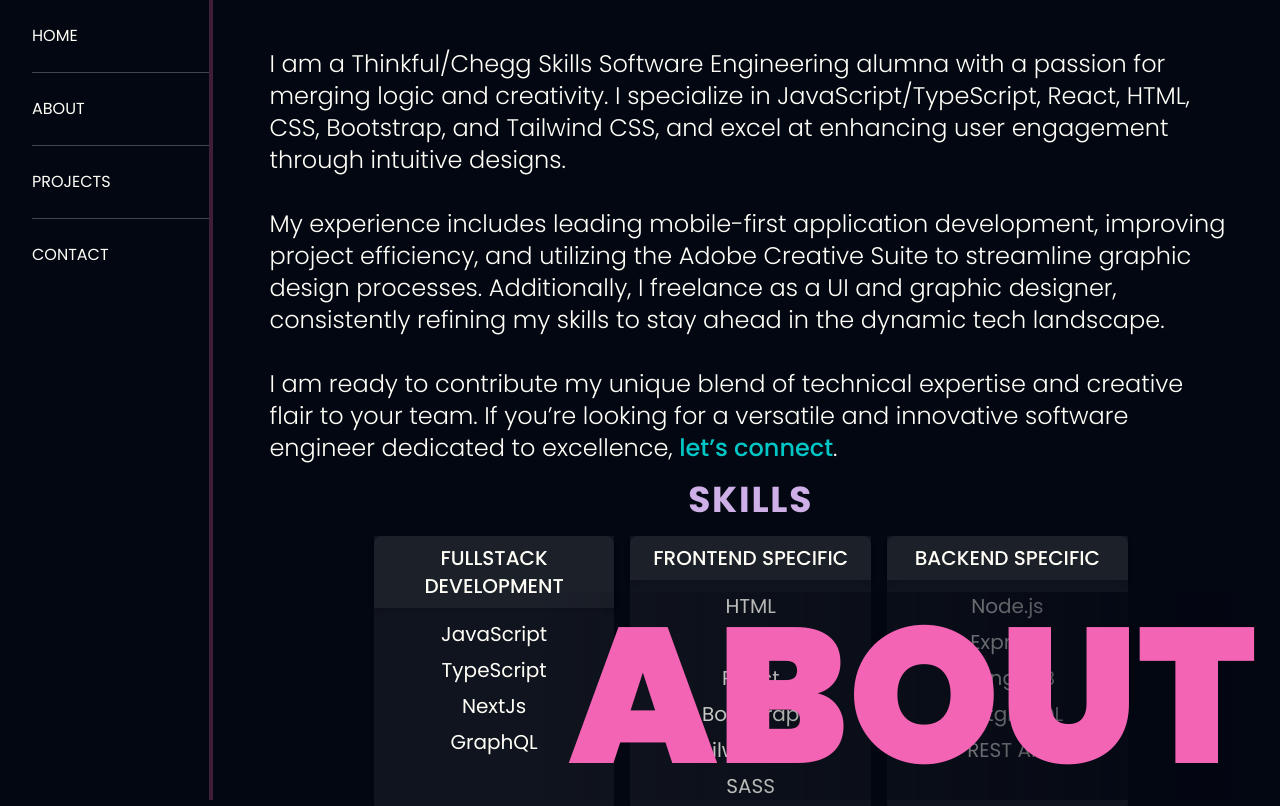
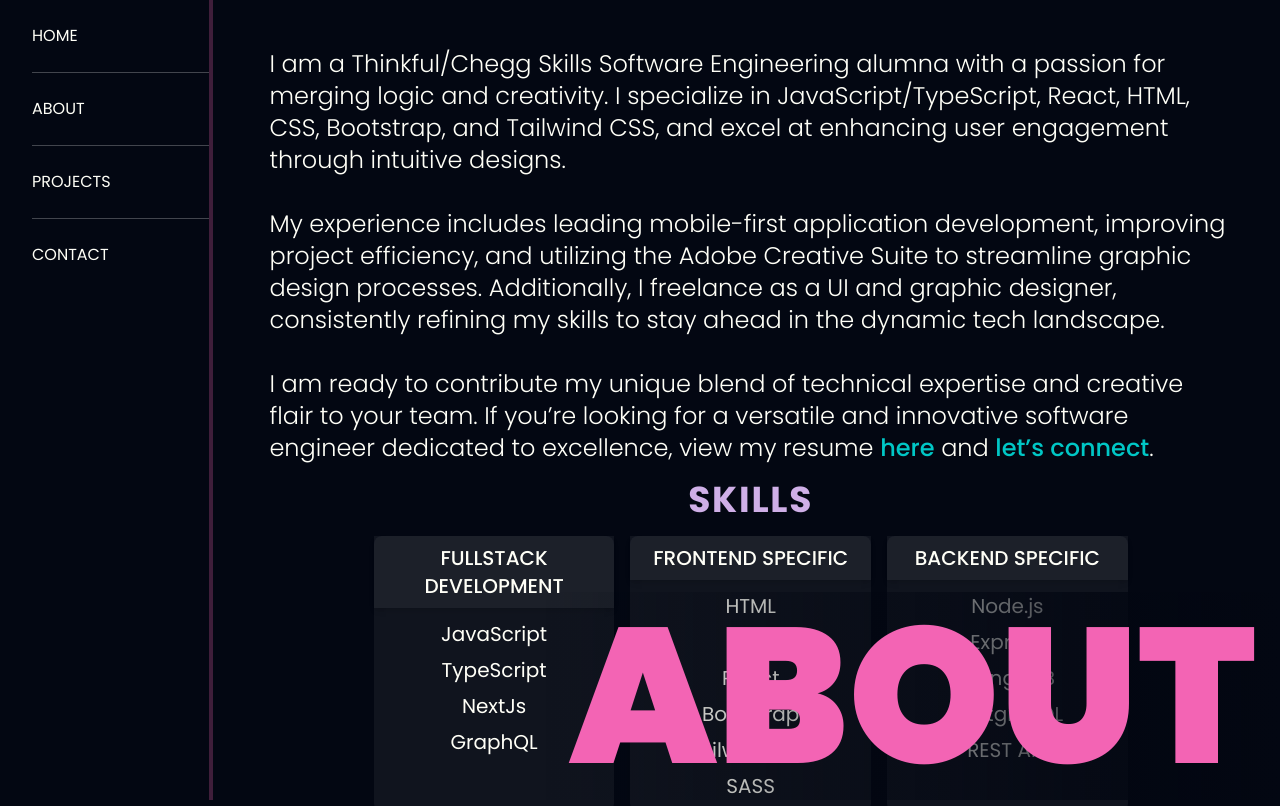
Before and after one commit to ariicodes/portfolio-2024-7, a Next.js app: page /about in a window 1280 px wide. Shown: the top 806 px of the page. Built offline with nearby package versions, Linux system fonts and the light colour scheme.

Commit message:
resume added

```diff
--- a/src/app/about/page.tsx
+++ b/src/app/about/page.tsx
@@ -36,7 +36,15 @@ export default function About() {
 						{' '}
 						I am ready to contribute my unique blend of technical expertise and
 						creative flair to your team. If you’re looking for a versatile and
-						innovative software engineer dedicated to excellence,{' '}
+						innovative software engineer dedicated to excellence, view my resume{' '}
+						<Link
+							href={'/ariela_israel_main_6_2024_1.pdf'}
+							target='_blank'
+							className='text-[#00F7F4]/80 font-medium transition-colors ease-in delay-100 hover:text-[#00F7F4]'
+						>
+							here
+						</Link>{' '}
+						and{' '}
 						<Link
 							href={'contact'}
 							className='text-[#00F7F4]/80 font-medium transition-colors ease-in delay-100 hover:text-[#00F7F4]'
```
